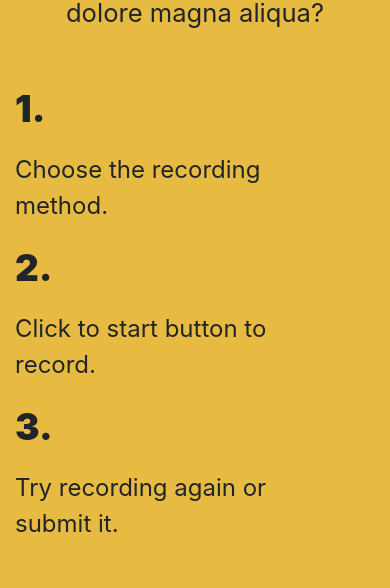
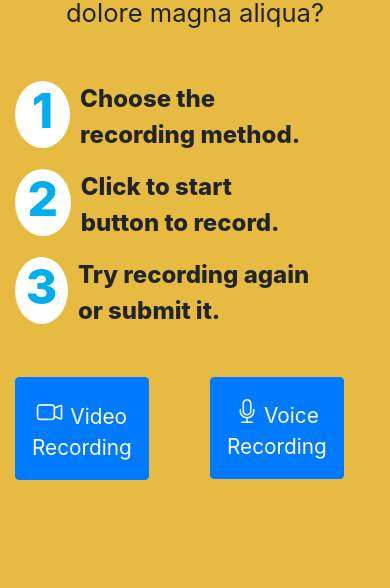
Before and after one commit to sandaiiyahh/Rural-Gap-Equalithon, a React (Create React App) app: page /start in a window 390 px wide. Shown: the part 637-1225 px from the top of the page. After the commit the page ends 1117 px from the top, so only its background shows below. Built offline with nearby package versions, Linux system fonts and the light colour scheme.

Commit message:
style(MediaSelect): style Question and steps

```diff
--- a/src/components/MediaSelect.js
+++ b/src/components/MediaSelect.js
@@ -10,18 +10,18 @@ function MediaSelect(props) {
       <Question />
       <div>
         <div className="row text-align-center steps">
-          <div className="col-10 col-sm-4">
-            <p className="number">1.</p>
+          <div className="col-10 col-sm-4 d-flex">
+            <div className="num-circle">1</div>
             <p className="step-text">Choose the recording method.</p>
           </div>
 
-          <div className="col-10 col-sm-4">
-            <p className="number">2.</p>
+          <div className="col-10 col-sm-4 d-flex">
+            <div className="num-circle">2</div>
             <p className="step-text">Click to start button to record.</p>
           </div>
 
-          <div className="col-10 col-sm-4">
-            <p className="number">3.</p>
+          <div className="col-10 col-sm-4 d-flex">
+            <div className="num-circle">3</div>
             <p className="step-text">Try recording again or submit it.</p>
           </div>
         </div>
--- a/src/index.css
+++ b/src/index.css
@@ -88,6 +88,20 @@ code {
   margin-bottom: 2em;
 }
 
+.num-circle {
+  width: 1.8em;
+  height: 1.4em;
+  line-height: 60px;
+  border-radius: 50%;
+  text-align: center;
+  background-color: white;
+  color: var(--blue);
+
+  font-size: 3rem;
+  font-weight: 800;
+  margin-right: 10px;
+}
+
 .number {
   font-size: 2.3em;
   font-weight: 900;
@@ -96,8 +110,7 @@ code {
 
 .step-text {
   font-size: 1.5em;
-  vertical-align: text-bottom;
-  text-align: left;
+  font-weight: 800;
 }
 
 .button {
@@ -144,17 +157,8 @@ a {
 /* Media Query */
 @media only screen and (min-device-width: 375px) and (max-device-width: 667px) and (-webkit-min-device-pixel-ratio: 2) and (orientation: portrait) {
   .question,
-  .prompt,
-  .step-text {
+  .prompt {
     text-align: center;
-  }
-  .number {
-    margin-bottom: 5px;
-    position: relative;
-  }
-  .step-text {
-    text-align: left;
-    /* margin-left: 2em; */
   }
   .media-btn {
     margin-right: 0px;
```
